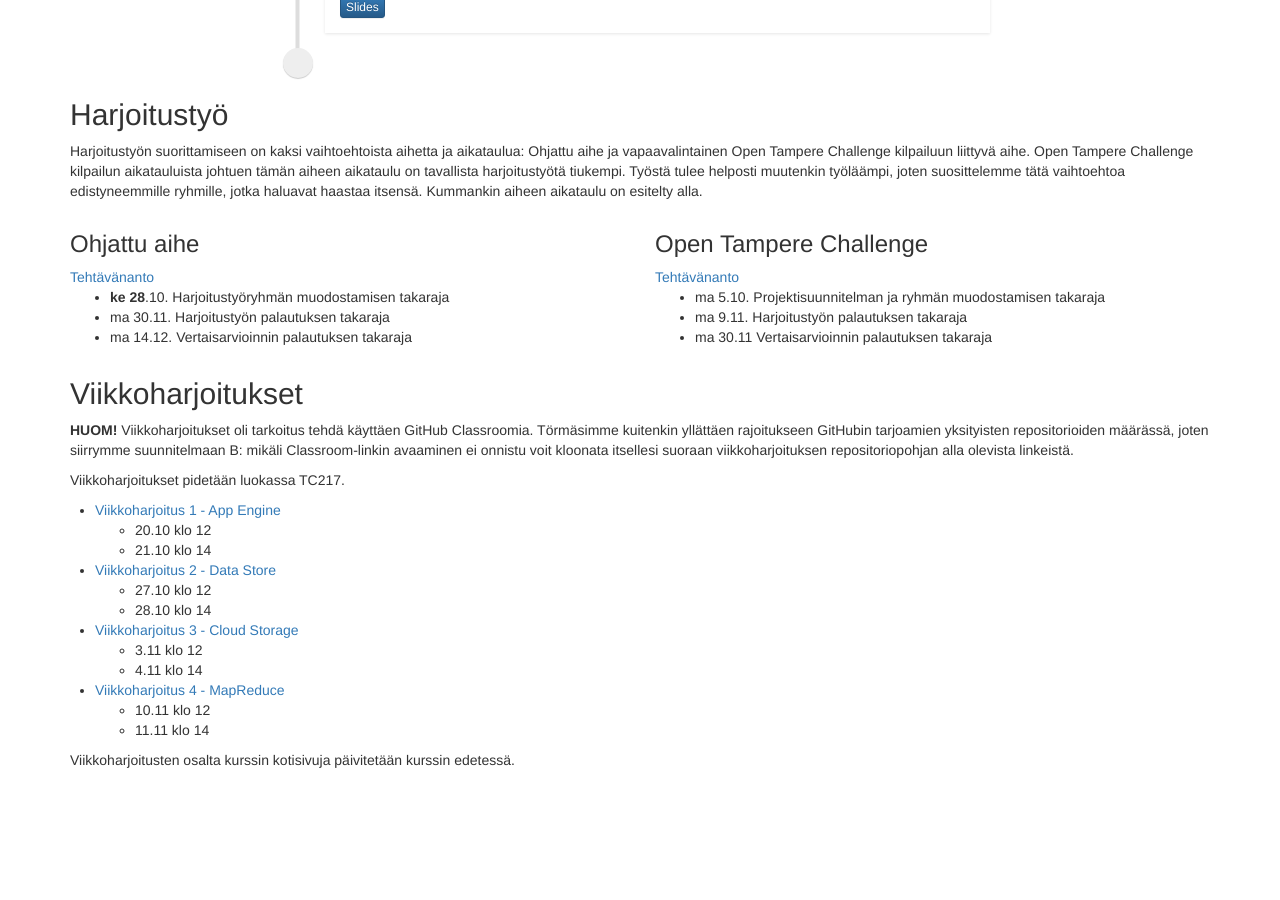
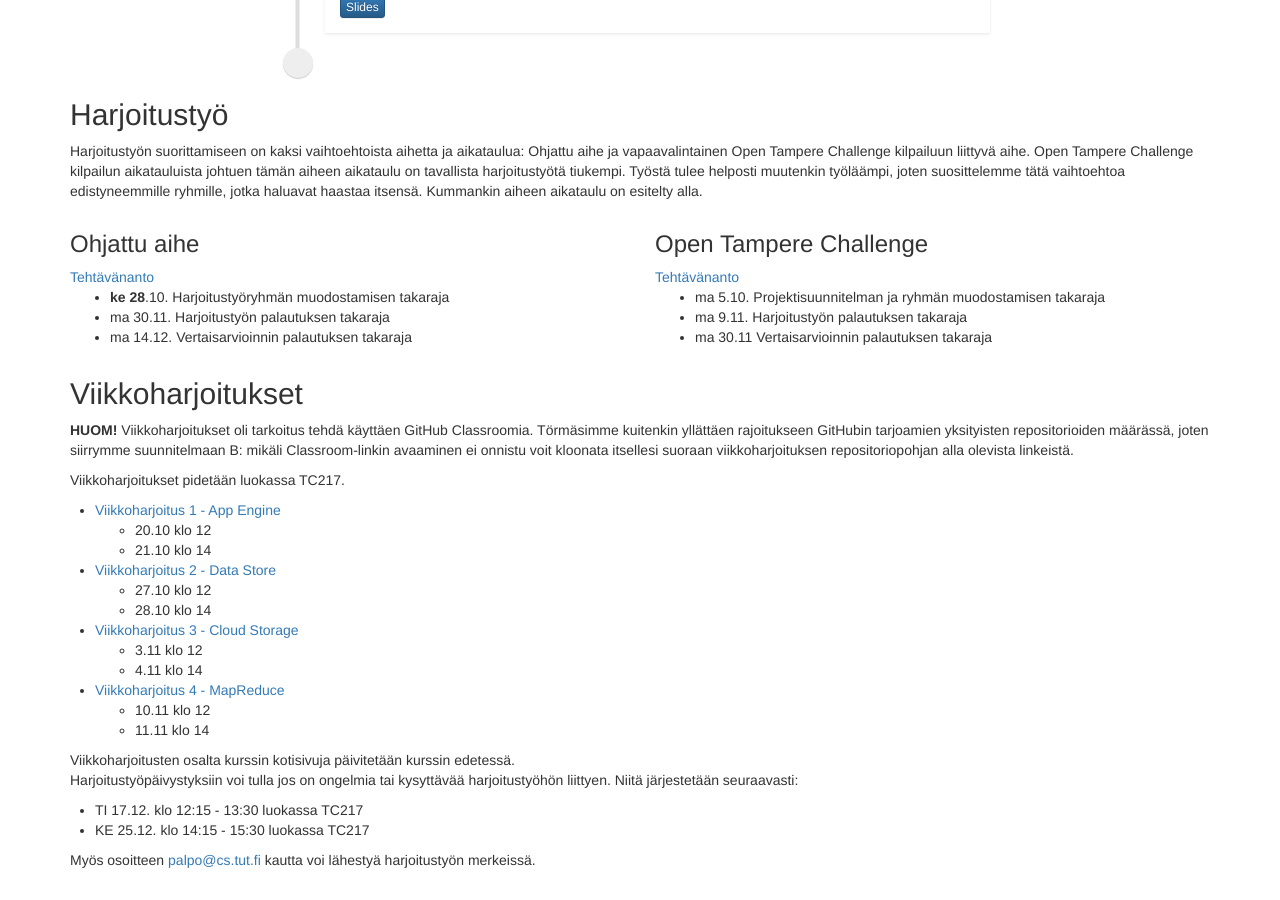
Before and after one commit to Palpo/palpo.github.io, a Jekyll site: the page built from index.html, in a window 1280 px wide and 900 px high, scrolled down 2516 px. Built offline with Jekyll 4.4.1, drawn with Linux system fonts in a browser that asks for light colours; nearby versions of some CDN libraries; before the commit the page ends 3306 px from its top, so only the background shows below that.

Commit message:
Harjoitustyöpäivystykset

```diff
--- a/index.html
+++ b/index.html
@@ -254,4 +254,14 @@ layout: default
 
     Viikkoharjoitusten osalta kurssin kotisivuja päivitetään kurssin edetessä.
 
+    <p>Harjoitustyöpäivystyksiin voi tulla jos on ongelmia tai kysyttävää harjoitustyöhön liittyen. Niitä järjestetään seuraavasti:</p>
+    <div class="row">
+    	<ul>
+           <li>TI 17.12. klo 12:15 - 13:30 luokassa TC217</li>
+           <li>KE 25.12. klo 14:15 - 15:30 luokassa TC217</li>
+        </ul>
+    </div>
+
+    <p>Myös osoitteen <a href="mailto:palpo@cs.tut.fi">palpo@cs.tut.fi</a> kautta voi lähestyä harjoitustyön merkeissä.</p>
+
  </div>
```
